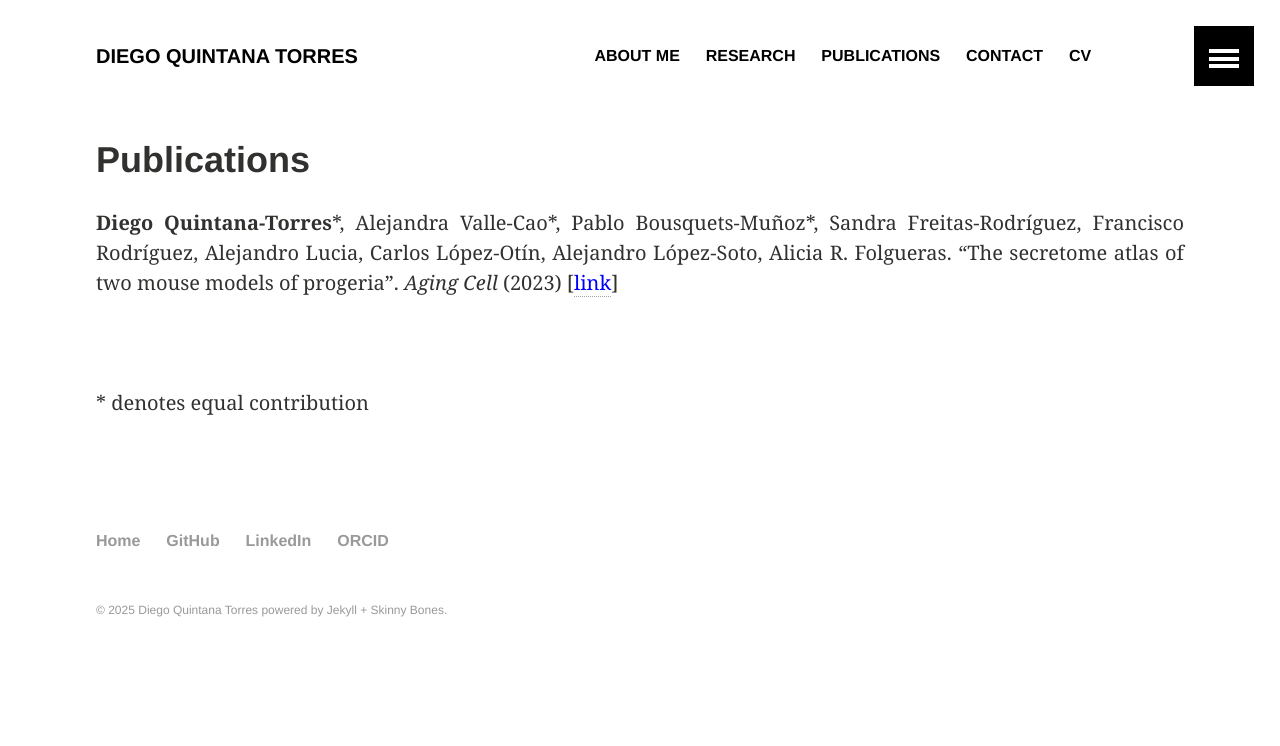
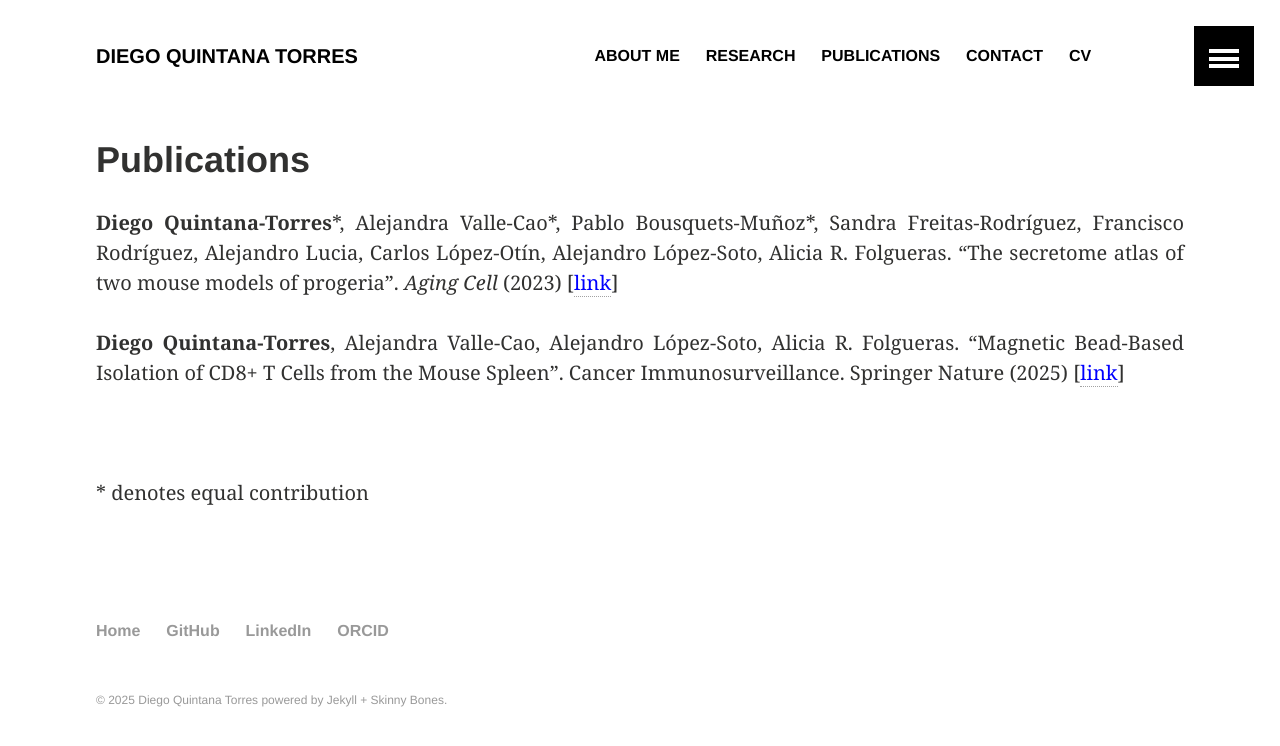
Before and after one commit to dquintanatorres/dquintanatorres.github.io, a Jekyll site: the page built from publications.md, in a window 1280 px wide. Shown: the top 746 px of the page. Built offline with Jekyll 4.4.1, drawn with Linux system fonts in a browser that asks for light colours.

Commit message:
Update publications.md

```diff
--- a/publications.md
+++ b/publications.md
@@ -8,6 +8,10 @@ title: Publications
 <b>Diego Quintana-Torres</b>\*, Alejandra Valle-Cao\*, Pablo Bousquets-Muñoz\*, Sandra Freitas-Rodríguez, Francisco Rodríguez, Alejandro Lucia, Carlos López-Otín, Alejandro López-Soto, Alicia R. Folgueras. “The secretome atlas of two mouse models of progeria”. <i>Aging Cell</i> (2023) [<a href ="https://onlinelibrary.wiley.com/doi/full/10.1111/acel.13952" target="_blank" style="color:blue;">link</a>]
 <br>
 <br>
+<b>Diego Quintana-Torres</b>, Alejandra Valle-Cao, Alejandro López-Soto, Alicia R. Folgueras. "Magnetic Bead-Based Isolation of CD8+ T Cells from the Mouse Spleen". Cancer
+Immunosurveillance. Springer Nature (2025) [<a href="https://link.springer.com/protocol/10.1007/978-1-0716-4558-1_4" target="_blank" style="color:blue;">link</a>]
+<br>
+<br>
 <br>
 <br>
 \* denotes equal contribution
```
